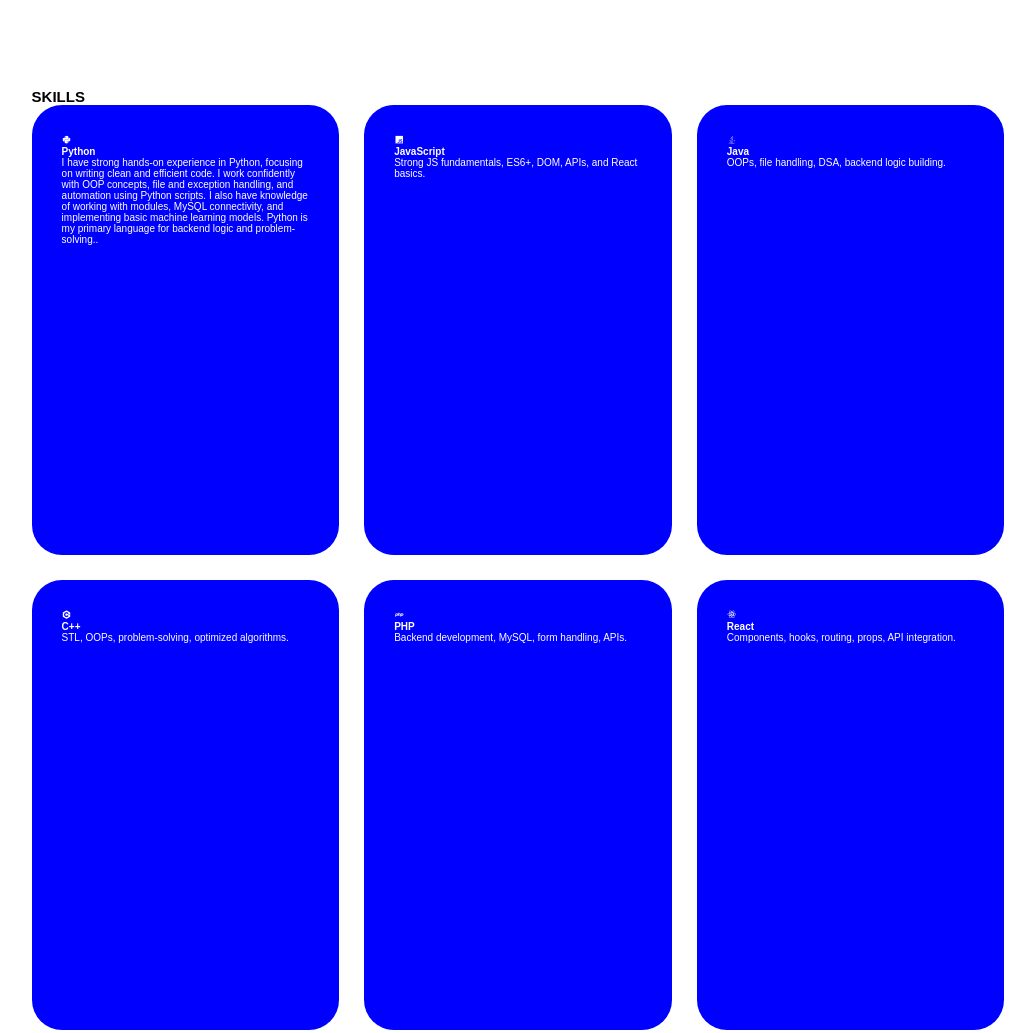
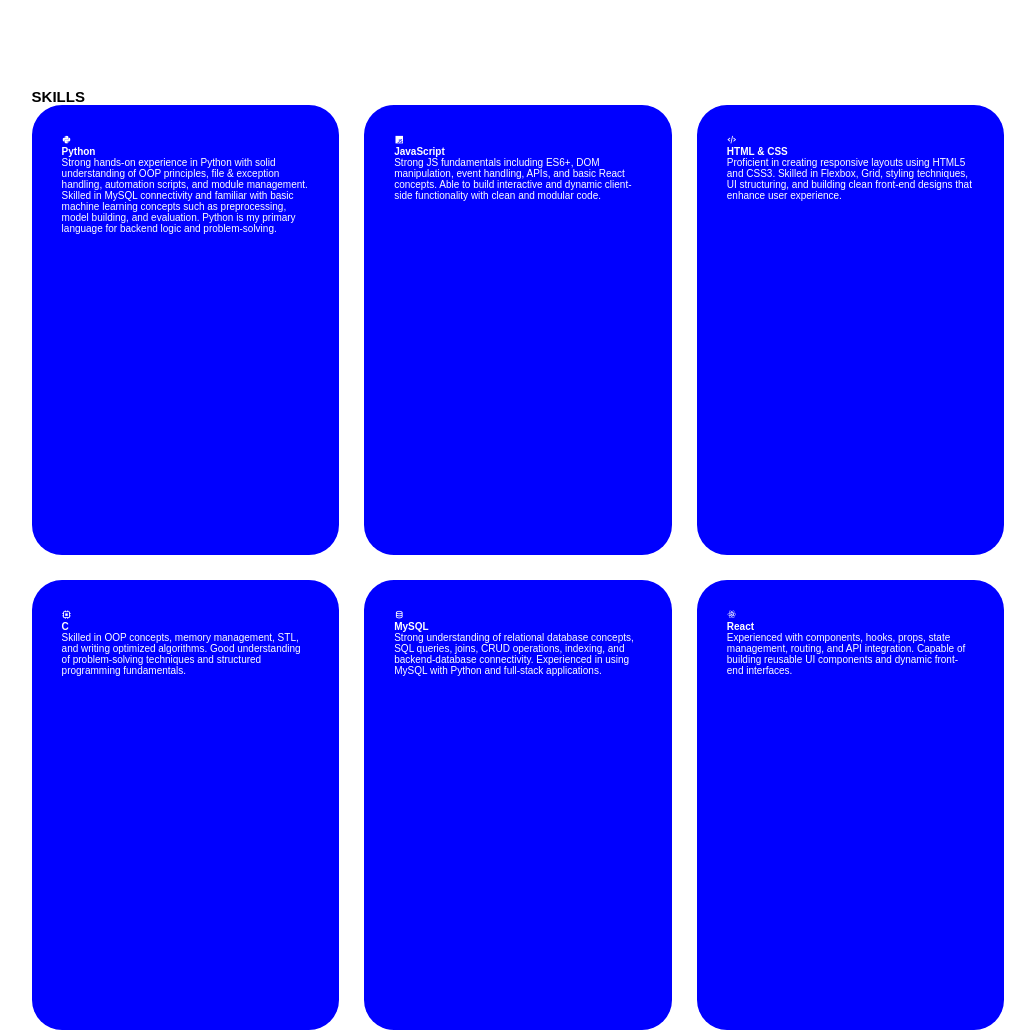
Before and after one commit to rohitkrsahu04/-PORTFOLIO, a plain HTML site: page index.html in a window 1280 px wide. Shown: the part 2800-3833 px from the top of the page, without its empty margins (122-1157 px from the left). Drawn offline with nearby package versions, Linux system fonts and the light colour scheme.

Commit message:
Update index.html

```diff
--- a/index.html
+++ b/index.html
@@ -111,66 +111,85 @@
 
     <div class="skills-container">
 
+        <!-- Python -->
         <div class="skills-box">
             <div class="skill-info">
                 <i class="bx bxl-python"></i>
                 <h4>Python</h4>
-                    <p>I have strong hands-on experience in Python, focusing on writing clean and efficient code. I work confidently with OOP concepts, file and exception handling, and automation using Python scripts. I also have knowledge of working with modules, MySQL connectivity, and implementing basic machine learning models. Python is my primary language for backend logic and problem-solving..</p>
+                <p>
+                    Strong hands-on experience in Python with solid understanding of OOP principles,
+                    file & exception handling, automation scripts, and module management. Skilled in
+                    MySQL connectivity and familiar with basic machine learning concepts such as
+                    preprocessing, model building, and evaluation. Python is my primary language for
+                    backend logic and problem-solving.
+                </p>
             </div>
         </div>
 
+        <!-- JavaScript -->
         <div class="skills-box">
             <div class="skill-info">
                 <i class="bx bxl-javascript"></i>
                 <h4>JavaScript</h4>
-                    <p>Strong JS fundamentals, ES6+, DOM, APIs, and React basics.</p>
+                <p>
+                    Strong JS fundamentals including ES6+, DOM manipulation, event handling, APIs,
+                    and basic React concepts. Able to build interactive and dynamic client-side
+                    functionality with clean and modular code.
+                </p>
             </div>
         </div>
 
+        <!-- HTML / CSS -->
         <div class="skills-box">
             <div class="skill-info">
-                    <i class="bx bxl-java"></i>
-                    <h4>Java</h4>
-                    <p>OOPs, file handling, DSA, backend logic building.</p>
+                <i class="bx bx-code-alt"></i>
+                <h4>HTML & CSS</h4>
+                <p>
+                    Proficient in creating responsive layouts using HTML5 and CSS3. Skilled in
+                    Flexbox, Grid, styling techniques, UI structuring, and building clean
+                    front-end designs that enhance user experience.
+                </p>
             </div>
         </div>
 
+        <!-- C / C++ -->
         <div class="skills-box">
             <div class="skill-info">
-                    <i class="bx bxl-c-plus-plus"></i>
-                    <h4>C++</h4>
-                    <p>STL, OOPs, problem-solving, optimized algorithms.</p>
+                <i class="bx bx-chip"></i>
+                <h4>C </h4>
+                <p>
+                    Skilled in OOP concepts, memory management, STL, and writing optimized algorithms.
+                    Good understanding of problem-solving techniques and structured programming fundamentals.
+                </p>
             </div>
         </div>
 
+        <!-- MySQL -->
         <div class="skills-box">
             <div class="skill-info">
-                    <i class="bx bxl-php"></i>
-                    <h4>PHP</h4>
-                    <p>Backend development, MySQL, form handling, APIs.</p>
+                <i class="bx bx-data"></i>
+                <h4>MySQL</h4>
+                <p>
+                    Strong understanding of relational database concepts, SQL queries, joins, CRUD
+                    operations, indexing, and backend-database connectivity. Experienced in using
+                    MySQL with Python and full-stack applications.
+                </p>
             </div>
         </div>
 
-
-
+        <!-- React -->
         <div class="skills-box">
             <div class="skill-info">
                 <i class="bx bxl-react"></i>
                 <h4>React</h4>
-                    <p>Components, hooks, routing, props, API integration.</p>
+                <p>
+                    Experienced with components, hooks, props, state management, routing, and API
+                    integration. Capable of building reusable UI components and dynamic front-end
+                    interfaces.
+                </p>
             </div>
         </div>
 
-            <div class="skills-box">
-                <div class="skill-info">
-                    <i class="bx bx-code"></i>
-                    <h4>Full Stack</h4>
-                    <p>HTML, CSS, JS, React, Node.js, PHP, MySQL, REST APIs.</p>
-                </div>
-            </div>
-
-        </div>
-    </section>
 
     <!-- PROJECTS SECTION -->
     <section class="projects" id="projects">
```
Lines whose indentation alone changed are shown as unchanged.
